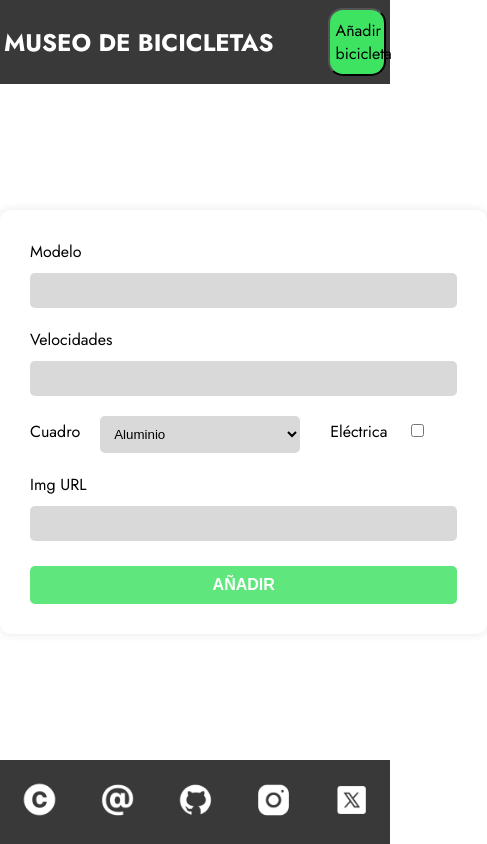
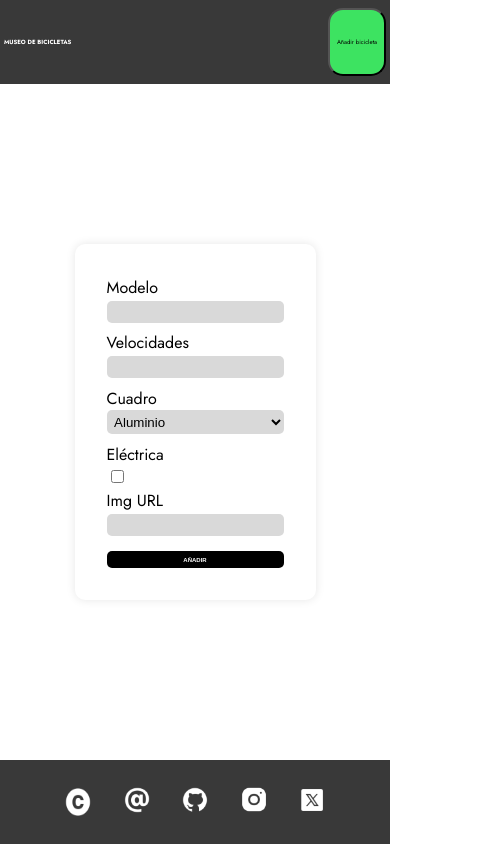
Before and after one commit to SarayAnta/proyecto05-museo, a React (Vite) app: page /NewItem in a window 390 px wide. Shown: the whole page, 487 px wide, since content can reach past the window. Built offline with nearby package versions, Linux system fonts and the light colour scheme.

Commit message:
cssresponsive

```diff
--- a/src/components/button/Button-add/add-button.jsx
+++ b/src/components/button/Button-add/add-button.jsx
@@ -4,7 +4,7 @@ import styled from "styled-components";
 
 const AddButton = styled.button`
         background-color: #3DE361;
-        font-size: 1em;
+        font-size: 9%;
         color: black;
         font-family: 'Jost', sans-serif;
         width: 15vw;
@@ -30,6 +30,8 @@ const AddButton = styled.button`
             outline: none;
         }
         cursor: pointer;
+
+
     `;
 
 const Addbutton = () => {
@@ -38,7 +40,7 @@ const Addbutton = () => {
     return (
         <AddButton className="add-button" onClick={() => navigate("/NewItem")}>
 
-                Añadir bicicleta
+                <p className="add-bicycle">Añadir bicicleta</p>
         </AddButton>
         );
 }
--- a/src/components/footer/footer.jsx
+++ b/src/components/footer/footer.jsx
@@ -12,16 +12,24 @@ import Twitter from '../../assets/img/TwitterX.png';
 const FooterContainer = styled.footer`
   background-color: #393939;
   display: flex;
-  justify-content: center;
-  align-items: center;
+  justify-content: space-around;
   flex-direction: row;
-  flex-wrap: wrap;
   height: 10vh;
 
   img {
-    margin: 5%;
-    width: 10%;
-    height: 10%;
+    width: auto;
+    height: auto;
+    max-width: 30px;
+  }
+
+  .footer-container {
+    width: 75%;
+    display: flex;
+    justify-content: space-around;
+    align-content: center;
+    flex-direction: row;
+    flex-wrap: wrap;
+
   }
 
 `;
--- a/src/components/gallery/Gallery.jsx
+++ b/src/components/gallery/Gallery.jsx
@@ -18,6 +18,7 @@ const GalleryContainer = styled.div`
 
   }
 
+  /*
   @media only screen and (max-width: 600px) {
     .gallerygrid {
       flex-direction: column;
@@ -30,7 +31,7 @@ const GalleryContainer = styled.div`
       padding: 5vh 0;
       margin-bottom: 20px;
     }
-  }
+  }*/
 `;
 
 const Gallery = () => {
--- a/src/components/home/Home.jsx
+++ b/src/components/home/Home.jsx
@@ -53,10 +53,11 @@ body {
   p {
     text-align: center;
     font-family: 'Jost', sans-serif;
-    font-size: 1.5rem;
+    font-size: 10%;
     text-transform: uppercase;
     text-decoration: bold;
     text-shadow:  4px 4px 4px #D9D9D9;
+    padding-top:5%;
 
   }
 
--- a/src/components/nav/Nav.jsx
+++ b/src/components/nav/Nav.jsx
@@ -14,7 +14,6 @@ const StyledNav = styled.nav`
   display: flex;
   align-items: center;
   justify-content: space-between;
-
 `;
 
 const StyleLink = styled(Link)`
@@ -25,7 +24,7 @@ const StyleLink = styled(Link)`
 
 const Title = styled.h1`
   margin-left: 1vw;
-  font-size: 1.5rem;
+  font-size: 10%;
 `;
 
 const Nav = () => {
--- a/src/components/newitem/NewItem.jsx
+++ b/src/components/newitem/NewItem.jsx
@@ -27,7 +27,7 @@ body {
 
   label {
     display: block;
-    margin-bottom: 10px;
+    margin-bottom: 80o99o%;
     color: #000000;
   }
 
@@ -35,8 +35,8 @@ body {
   input[type="file"],
   select {
     width: 100%;
-    padding: 10px;
-    margin-bottom: 20px;
+    padding: 2%;
+    margin-bottom: 5%;
     border: none;
     background-color: #D9D9D9;
     border-radius: 5px;
@@ -45,11 +45,11 @@ body {
 
   input[type="submit"] {
     width: 100%;
-    padding: 10px;
+    padding: 3%;
     border: none;
     background-color: #000000;
     color: #FFFFFF;
-    font-size: 16px;
+    font-size: 10%;
     font-weight: bold;
     text-transform: uppercase;
     border-radius: 5px;
@@ -60,8 +60,11 @@ body {
     background-color: #333333;
   }
 
+  input[type="submit"]:active {
+    background-color: #666666;
+
   .add {
-    margin-top: 15px;
+    margin-top: 3%;
   }
 
   .error {
@@ -76,35 +79,33 @@ body {
   .electric {
     display: flex;
     align-items: center; /* Alinear verticalmente */
-    margin-right: 30px; /* Espacio entre los campos */
+    align-content: center; /* Alinear verticalmente */
+    justify-content: space-between; /* Alinear horizontalmente */
+    margin-right: 3%; /* Espacio entre los campos */
   }
 
   .frame label,
   .electric label {
-    margin-right: 20px; /* Espacio entre el label y el input */
-    margin-top: -2vh;
+    margin-right: 4%; /* Espacio entre el label y el input */
+    margin-bottom: 8%; /* Eliminar el espacio inferior */
   }
 
   .frame select {
     flex: 1; /* El input ocupa todo el espacio restante */
-    width: 200px;
+    width: 50vw;
   }
 
   .electric input[type="checkbox"] {
-    flex: 1; /* El input ocupa todo el espacio restante */
-    margin-top: -3vh;
+    width: 10%;
+    margin-top: 3%; /* Espacio superior */
   }
 
   input[type="submit"] {
     background-color: #3de161d2;
-    margin-top: 1%;
+    margin-top: 2%;
   }
 
-  @media screen and (max-width: 480px) {
-    form {
-      padding: 30px;
-    }
-  }
+}
 `;
 
 const NewItem = () => {
```
